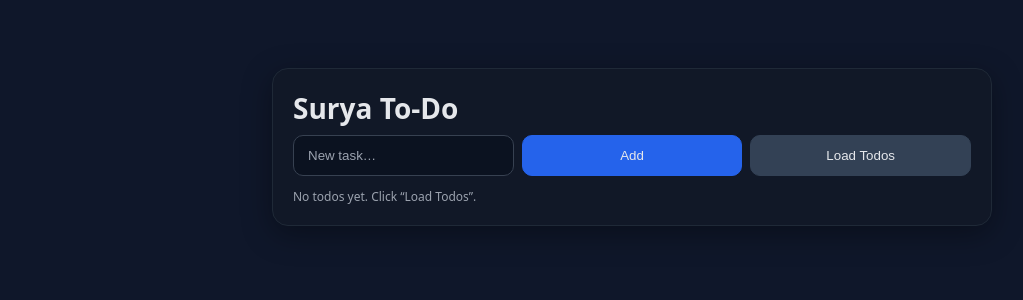
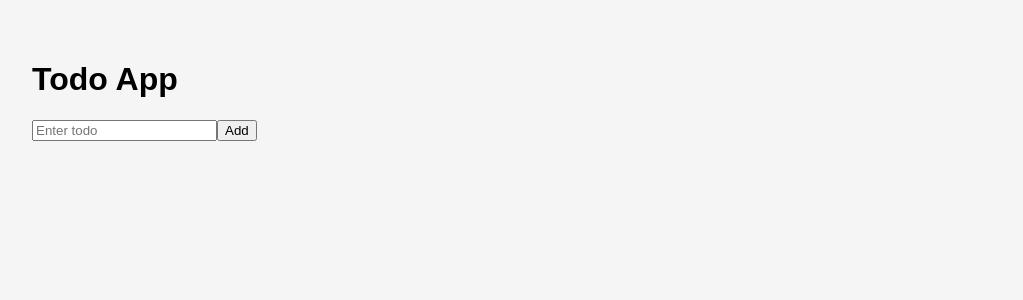
Before and after one commit to suryakanta31/ToDoApp, a React (Create React App) app: page / in a window 1280 px wide. Shown: the top 300 px of the page, without its empty margins (8-1031 px from the left). Built offline with nearby package versions, Linux system fonts and the light colour scheme.

Commit message:
first commit

```diff
--- a/package.json
+++ b/package.json
@@ -1,5 +1,5 @@
 {
-  "homepage": "https://suryakanta31.github.io/To-Do-App-",
+
   "name": "",
   "version": "0.1.0",
   "private": true,
@@ -17,9 +17,7 @@
     "start": "react-scripts start",
     "build": "react-scripts build",
     "test": "react-scripts test",
-     "eject": "react-scripts eject",
-      "predeploy": "npm run build",
-     "deploy": "gh-pages -d build"
+     "eject": "react-scripts eject"
   },
   "eslintConfig": {
     "extends": [
--- /dev/null
+++ b/src/App.css
@@ -0,0 +1,38 @@
+.App {
+  text-align: center;
+}
+
+.App-logo {
+  height: 40vmin;
+  pointer-events: none;
+}
+
+@media (prefers-reduced-motion: no-preference) {
+  .App-logo {
+    animation: App-logo-spin infinite 20s linear;
+  }
+}
+
+.App-header {
+  background-color: #282c34;
+  min-height: 100vh;
+  display: flex;
+  flex-direction: column;
+  align-items: center;
+  justify-content: center;
+  font-size: calc(10px + 2vmin);
+  color: white;
+}
+
+.App-link {
+  color: #61dafb;
+}
+
+@keyframes App-logo-spin {
+  from {
+    transform: rotate(0deg);
+  }
+  to {
+    transform: rotate(360deg);
+  }
+}
--- /dev/null
+++ b/src/App.js
@@ -0,0 +1,56 @@
+import React, { useState } from "react";
+
+function App() {
+  const [todos, setTodos] = useState([]);
+  const [newTodo, setNewTodo] = useState("");
+
+  const handleAdd = () => {
+    if (newTodo.trim() === "") return;
+    const todo = {
+      id: Date.now(),
+      title: newTodo,
+    };
+    setTodos([...todos, todo]);
+    setNewTodo("");
+  };
+
+  const handleDelete = (id) => {
+    setTodos(todos.filter((todo) => todo.id !== id));
+  };
+
+  const handleUpdate = (id) => {
+    const updatedTitle = prompt("Update todo:");
+    if (updatedTitle) {
+      setTodos(
+        todos.map((todo) =>
+          todo.id === id ? { ...todo, title: updatedTitle } : todo
+        )
+      );
+    }
+  };
+
+  return (
+    <div style={{ padding: "20px" }}>
+      <h1>Todo App</h1>
+      <input
+        type="text"
+        value={newTodo}
+        onChange={(e) => setNewTodo(e.target.value)}
+        placeholder="Enter todo"
+      />
+      <button onClick={handleAdd}>Add</button>
+
+      <ul>
+        {todos.map((todo) => (
+          <li key={todo.id}>
+            {todo.title}
+            <button onClick={() => handleUpdate(todo.id)}>Edit</button>
+            <button onClick={() => handleDelete(todo.id)}>Delete</button>
+          </li>
+        ))}
+      </ul>
+    </div>
+  );
+}
+
+export default App;
--- a/src/App.jsx
+++ /dev/null
@@ -1,17 +0,0 @@
-
-import React from "react";
-import TodoApp from "./components/TodoApp.jsx";
-
-function App() {
-  return (
-    <div className="container">
-      <div className="card">
-        <h1>Surya To‑Do </h1>
-
-        <TodoApp />
-      </div>
-    </div>
-  );
-}
-
-export default App;
--- a/src/components/TodoApp.jsx
+++ /dev/null
@@ -1,144 +0,0 @@
-
-import React, { useState } from "react";
-
-const API = "https://jsonplaceholder.typicode.com/todos";
-
-export default function TodoApp() {
-  const [todos, setTodos] = useState([]);
-  const [title, setTitle] = useState("");
-  const [loading, setLoading] = useState(false);
-  const [error, setError] = useState("");
-  const [editingId, setEditingId] = useState(null);
-  const [editingTitle, setEditingTitle] = useState("");
-
-  async function loadTodos() {
-    setError("");
-    setLoading(true);
-    try {
-      const res = await fetch(`${API}?_limit=8`);
-      if (!res.ok) throw new Error(`HTTP ${res.status}`);
-      const data = await res.json();
-      setTodos(data);
-    } catch (e) {
-      setError(`Failed to load todos: ${e.message}`);
-    } finally {
-      setLoading(false);
-    }
-  }
-
-  async function addTodo() {
-    const value = title.trim();
-    if (!value) return;
-    setError("");
-
-    const tempId = Date.now();
-    const optimistic = { id: tempId, title: value, completed: false };
-    setTodos(prev => [optimistic, ...prev]);
-    setTitle("");
-
-    try {
-      const res = await fetch(API, {
-        method: "POST",
-        headers: { "Content-Type": "application/json" },
-        body: JSON.stringify({ title: value, completed: false })
-      });
-      if (!res.ok) throw new Error(`HTTP ${res.status}`);
-      const saved = await res.json();
-      setTodos(prev => prev.map(t => t.id === tempId ? { ...optimistic, ...saved } : t));
-    } catch (e) {
-      setError(`Failed to add: ${e.message}`);
-      setTodos(prev => prev.filter(t => t.id !== tempId));
-    }
-  }
-
-  async function saveEdit(id) {
-    const value = editingTitle.trim();
-    if (!value) return;
-    setError("");
-
-    const previous = todos;
-    const updated = todos.map(t => t.id === id ? { ...t, title: value } : t);
-    setTodos(updated);
-
-    try {
-      const res = await fetch(`${API}/${id}`, {
-        method: "PUT",
-        headers: { "Content-Type": "application/json" },
-        body: JSON.stringify(updated.find(t => t.id === id))
-      });
-      if (!res.ok) throw new Error(`HTTP ${res.status}`);
-      setEditingId(null);
-      setEditingTitle("");
-    } catch (e) {
-      setError(`Failed to update: ${e.message}`);
-      setTodos(previous);
-    }
-  }
-
-  async function removeTodo(id) {
-    setError("");
-    const previous = todos;
-    setTodos(todos.filter(t => t.id !== id));
-
-    try {
-      const res = await fetch(`${API}/${id}`, { method: "DELETE" });
-      if (!res.ok) throw new Error(`HTTP ${res.status}`);
-    } catch (e) {
-      setError(`Failed to delete: ${e.message}`);
-      setTodos(previous);
-    }
-  }
-
-  return (
-    <div>
-      <div className="row" style={{ marginBottom: 12 }}>
-        <input
-          placeholder="New task…"
-          value={title}
-          onChange={e => setTitle(e.target.value)}
-        />
-        <button onClick={addTodo}>Add</button>
-        <button className="secondary" onClick={loadTodos} disabled={loading}>
-          {loading ? "Loading…" : "Load Todos"}
-        </button>
-      </div>
-
-      {error && <div className="pill" style={{ marginBottom: 12 }}>{error}</div>}
-
-      <ul>
-        {todos.map(t => (
-          <li key={t.id}>
-            <div className="grid">
-              {editingId === t.id ? (
-                <input
-                  value={editingTitle}
-                  onChange={e => setEditingTitle(e.target.value)}
-                />
-              ) : (
-                <span className="title">{t.title}</span>
-              )}
-              <div className="actions">
-                {editingId === t.id ? (
-                  <>
-                    <button onClick={() => saveEdit(t.id)}>Save</button>
-                    <button className="ghost" onClick={() => { setEditingId(null); setEditingTitle(""); }}>Cancel</button>
-                  </>
-                ) : (
-                  <>
-                    <button className="secondary" onClick={() => { setEditingId(t.id); setEditingTitle(t.title); }}>Edit</button>
-                    <button className="warn" onClick={() => removeTodo(t.id)}>Delete</button>
-                  </>
-                )}
-              </div>
-            </div>
-            <span className="muted">id: {t.id}</span>
-          </li>
-        ))}
-      </ul>
-
-      {!todos.length && (
-        <div className="muted" style={{ marginTop: 6 }}>No todos yet. Click “Load Todos”.</div>
-      )}
-    </div>
-  );
-}
--- a/src/index.css
+++ b/src/index.css
@@ -1,26 +1,9 @@
-
-:root { --bg:#0f172a; --card:#111827; --text:#e5e7eb; --muted:#9ca3af; }
-* { box-sizing: border-box; }
-body { margin:0; font-family: system-ui, -apple-system, Segoe UI, Roboto, Ubuntu, Cantarell, 'Helvetica Neue', Arial, 'Noto Sans', 'Apple Color Emoji', 'Segoe UI Emoji', 'Segoe UI Symbol'; background: var(--bg); color: var(--text); }
-.container { max-width: 760px; margin: 48px auto; padding: 20px; }
-.card { background: var(--card); border: 1px solid #1f2937; border-radius: 16px; padding: 20px; box-shadow: 0 8px 30px rgba(0,0,0,.35); }
-.row { display:flex; gap: 8px; }
-.row > * { flex: 1; }
-input, button { padding: 12px 14px; border-radius: 10px; border: 1px solid #374151; background: #0b1220; color: var(--text); }
-input::placeholder { color: var(--muted); }
-button { cursor: pointer; background: #2563eb; border-color: #2563eb; }
-button.secondary { background: #334155; border-color:#334155; }
-button.warn { background: #ef4444; border-color:#ef4444; }
-button.ghost { background: transparent; border-color:#334155; }
-button:disabled { opacity: .6; cursor: not-allowed; }
-ul { list-style: none; padding: 0; margin: 0; }
-li { display:flex; align-items:center; justify-content:space-between; gap: 10px; border:1px solid #1f2937; background:#0b1220; padding: 12px; margin-top: 10px; border-radius: 12px; }
-.title { font-size: 14px; color: var(--text); }
-.muted { color: var(--muted); font-size: 12px; }
-.grid { display:grid; grid-template-columns: 1fr auto; gap: 8px; }
-.actions { display:flex; gap: 8px; }
-h1 { margin: 0 0 8px; font-size: 28px; }
-h2 { margin: 8px 0 16px; color: var(--muted); font-weight: 500; font-size: 14px; }
-.spacer { height: 8px; }
-.pill { padding: 6px 10px; border-radius: 999px; border:1px solid #374151; background:#0b1220; }
-.inline { display:inline-flex; align-items:center; gap: 8px; }
+body {
+  font-family: Arial, sans-serif;
+  background: #f5f5f5;
+  margin: 0;
+  padding: 20px;
+}
+button {
+  cursor: pointer;
+}
```
Also changed, not shown: src/index.js (+3 -4 lines), src/reportWebVitals.js (added, +13 -0 lines), src/setupTests.js (added, +5 -0 lines), 1 other file (tests, documents, lock files or other folders).
